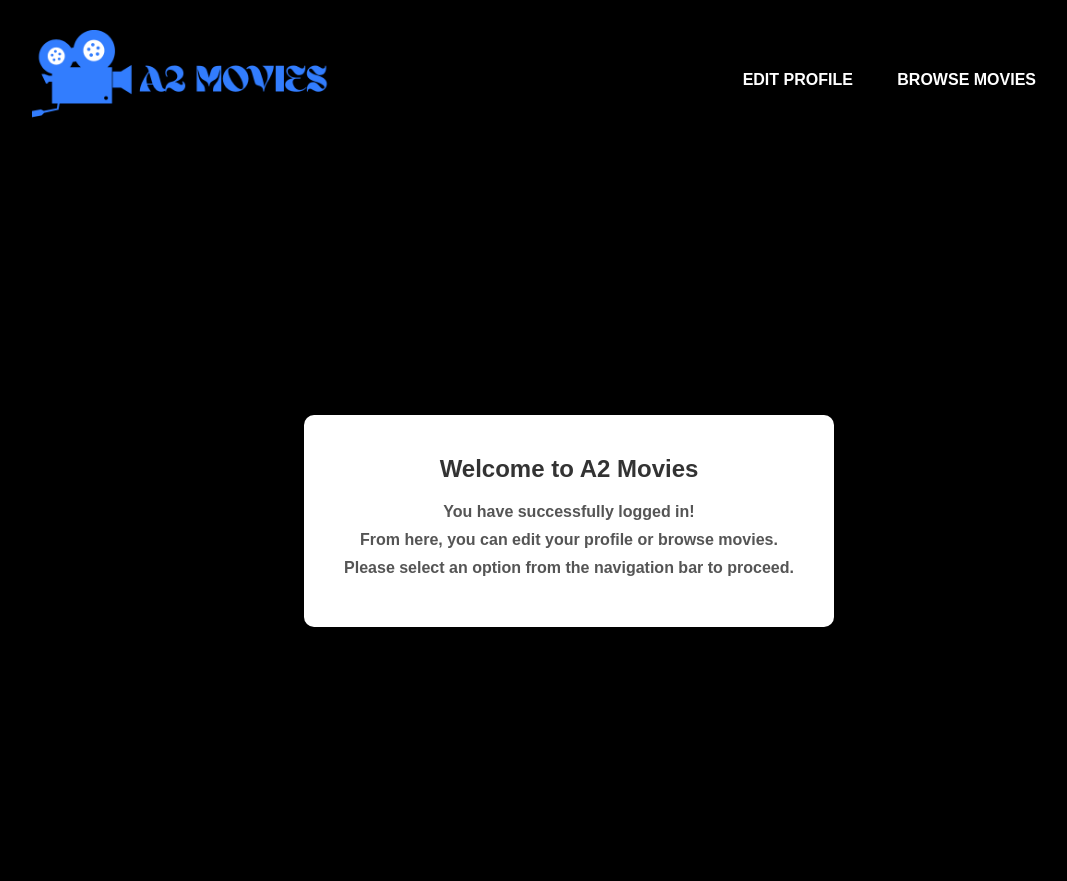
After one commit to camilaCaleroVelasco/a2Backend, a PHP site: page /userLogin.php in a window 1280 px wide. The commit adds this page. Shown: the whole page, without its empty margins (96-1163 px from the left). Run offline with PHP 8.4, Linux system fonts and the light colour scheme.

Commit message:
placeholder userLogin page to connect edit profile

```diff
--- /dev/null
+++ b/userLogin.php
@@ -0,0 +1,30 @@
+<!DOCTYPE html>
+<html lang="en">
+<head>
+    <meta charset="UTF-8">
+    <meta name="viewport" content="width=device-width, initial-scale=1.0">
+    <title>Admin View</title>
+    <link rel="stylesheet" href="css/admin.css">
+</head>
+<body>
+    <header>
+        <a href="index.php"><img class="logo" src="images/A2 Movies Icon 2.png" alt="logo"></a>
+        <nav>
+            <ul class="nav__links">
+                <li><a href="editProfile.php" >EDIT PROFILE</a></li>
+                <li><a href="index.php" >BROWSE MOVIES</a></li>
+                </li>
+            </ul>
+        </nav>
+    </header>
+
+    <div class="admin-view">
+        <div class="admin-content">
+            <h2>Welcome to A2 Movies</h2>
+            <p>You have successfully logged in!</p>
+            <p>From here, you can edit your profile or browse movies. </p>
+            <p>Please select an option from the navigation bar to proceed.</p>
+        </div>
+    </div>
+</body>
+</html>
```
Also changed, not shown: login.php (+7 -1 lines).
